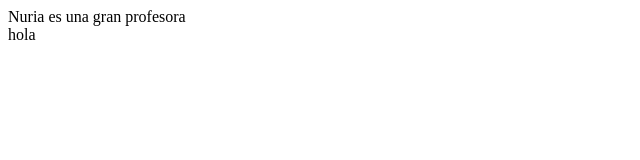
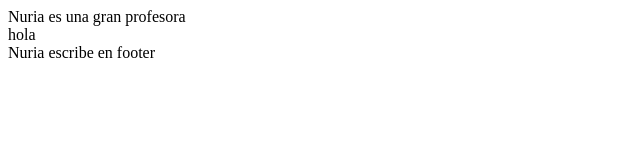
Before and after one commit to MontseMoran/leccion-git-promo-51, a plain HTML site: page index.html in a window 1280 px wide. Shown: the whole page, without its empty margins (0-640 px from the left). Drawn offline with Linux system fonts and the light colour scheme.

Commit message:
footer Nuria

```diff
--- a/index.html
+++ b/index.html
@@ -1,14 +1,13 @@
 <!DOCTYPE html>
 <html lang="en">
-<head>
-    <meta charset="UTF-8">
-    <meta name="viewport" content="width=device-width, initial-scale=1.0">
+  <head>
+    <meta charset="UTF-8" />
+    <meta name="viewport" content="width=device-width, initial-scale=1.0" />
     <title>Document</title>
-</head>
-<body>
-    <header>  Nuria es una gran profesora  </header>
+  </head>
+  <body>
+    <header>Nuria es una gran profesora</header>
     <main>hola</main>
-<footer></footer>
-
-</body>
+    <footer>Nuria escribe en footer</footer>
+  </body>
 </html>
```
